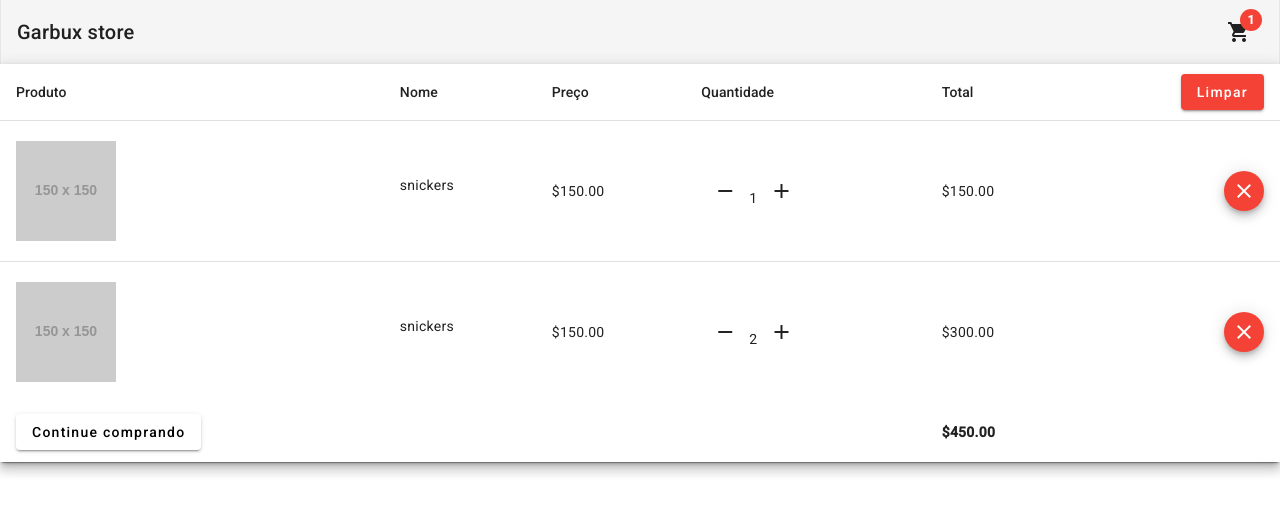
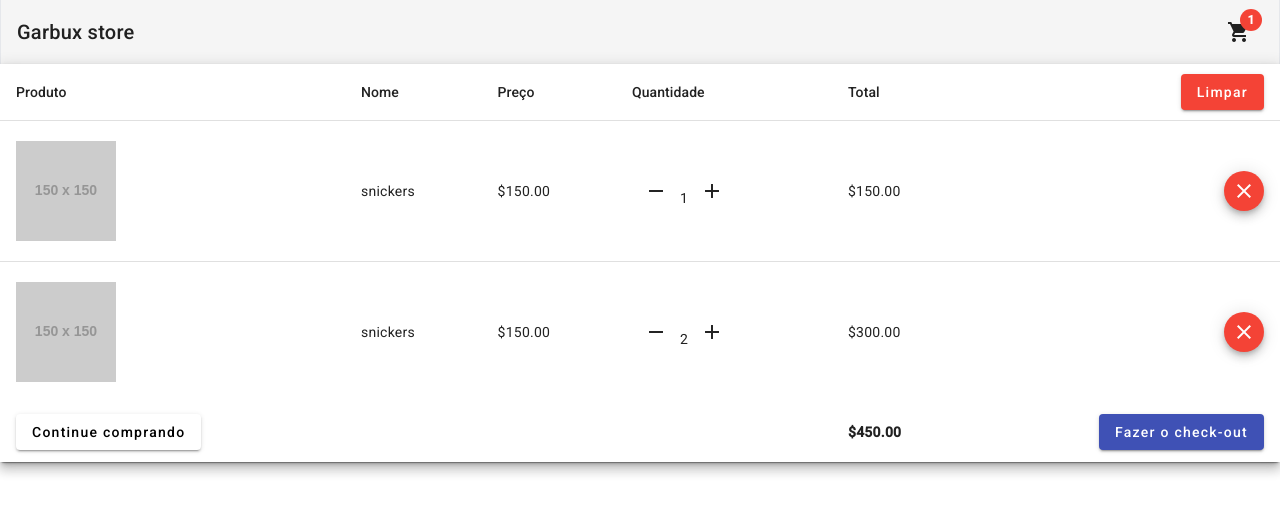
Before and after one commit to Jeanll7/E-Commerce-Store, an Angular app: page /cart in a window 1280 px wide. Shown: the top 514 px of the page. Built offline with nearby package versions, Linux system fonts and the light colour scheme.

Commit message:
products-box

```diff
--- a/src/app/pages/cart/cart.component.html
+++ b/src/app/pages/cart/cart.component.html
@@ -12,7 +12,7 @@
         <ng-container matColumnDef="name">
             <th mat-header-cell *matHeaderCellDef>Nome</th>
             <td mat-cell *matCellDef="let element">
-                <p class="truncate max-w-xs">{{ element.name }}</p>
+                <span class="truncate max-w-xs block">{{ element.name }}</span>
             </td>
             <td mat-footer-cell *matFooterCellDef></td>
         </ng-container>
@@ -55,7 +55,9 @@
                 </button>
             </td>
             <td mat-footer-cell *matFooterCellDef>
-
+                <button mat-raised-button color="primary" class="float-right">
+                Fazer o check-out
+              </button>
             </td>
         </ng-container>
 
--- a/src/app/pages/home/components/products-box/products-box.component.ts
+++ b/src/app/pages/home/components/products-box/products-box.component.ts
@@ -6,7 +6,11 @@ import { Component, Input, OnInit } from "@angular/core";
 })
 export class ProductsBoxComponent implements OnInit {
   @Input() fullWidthMode = false;
+  // product: Product;
+
   constructor() {}
 
   ngOnInit(): void {}
+
+  onAddToCart(): void {}
 }
--- a/src/app/pages/home/components/products-box/products-box.components.html
+++ b/src/app/pages/home/components/products-box/products-box.components.html
@@ -9,7 +9,7 @@
             </div>
             <div class="flex justify-between">
                 <span class="text-red-400">{{ '150' | currency }}</span>
-                <button>
+                <button (click)="onAddToCart()">
                   <mat-icon class="text-gray-500">shopping_cart</mat-icon>
                 </button>
             </div>
```
Also changed, not shown: src/app/models/product.model.ts (added, +8 -0 lines).
